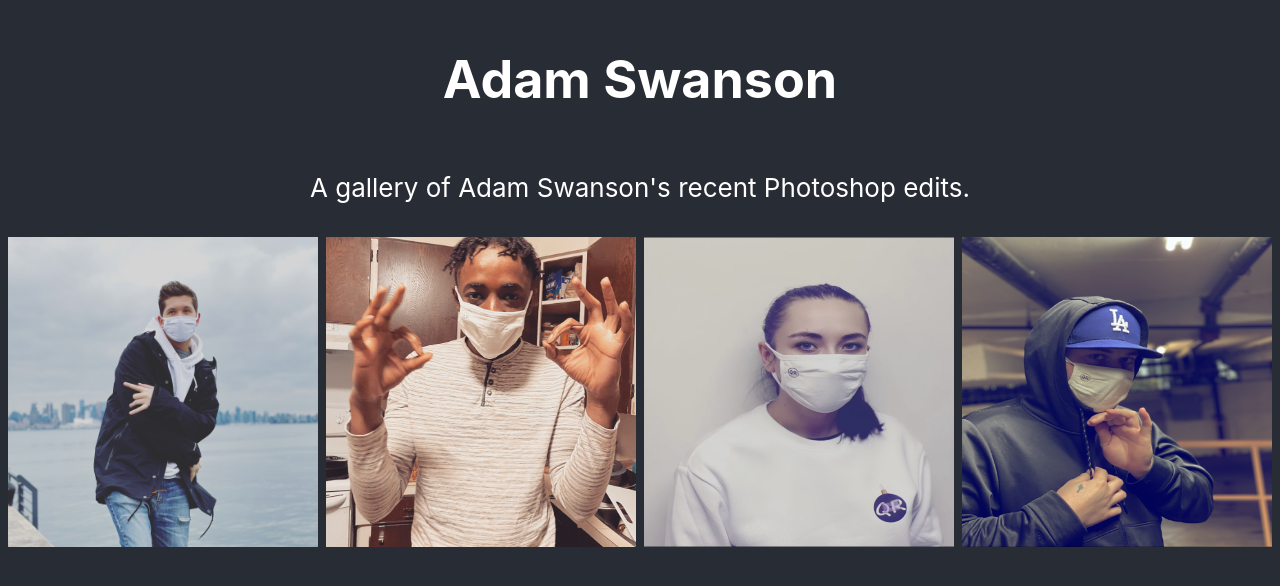
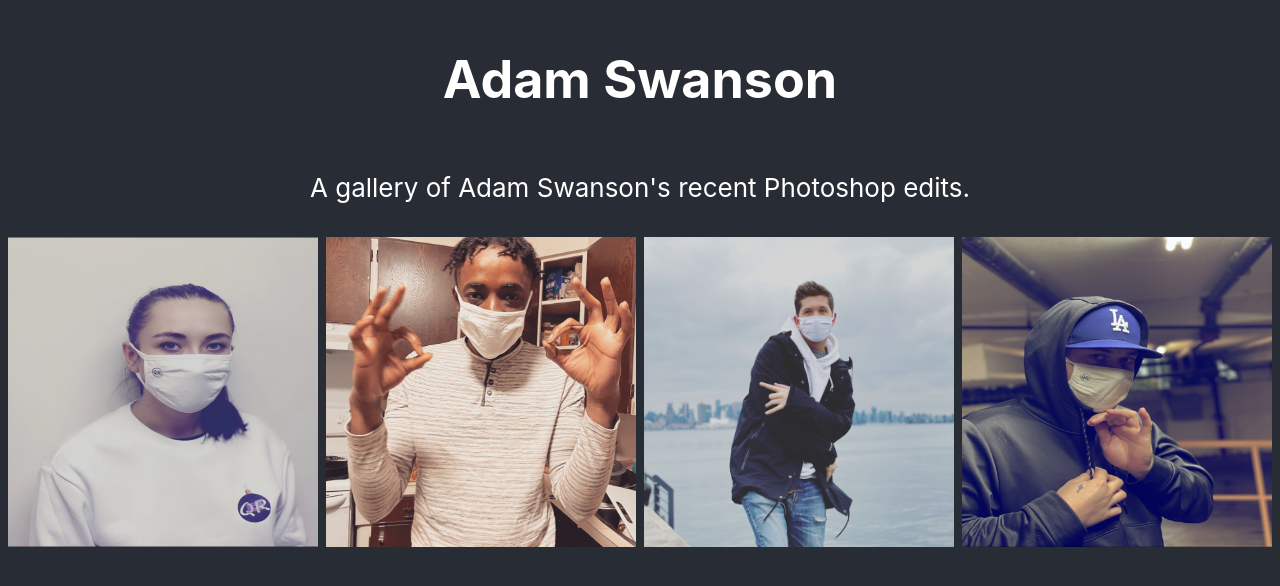
Before and after one commit to Swando97/react-js-introduction, a React (Create React App) app: page / in a window 1280 px wide. Shown: the part 120-706 px from the top of the page. Built offline with nearby package versions, Linux system fonts and the light colour scheme.

Commit message:
yuliia in place... next is trevor

```diff
--- a/src/App.js
+++ b/src/App.js
@@ -14,16 +14,14 @@ function App() {
         <p> A gallery of Adam Swanson's recent Photoshop edits.</p>
         <div class="row">
           <div class="column">
-            <img src={chris} alt="Chris Butler" />
-
+            <img src={yuliia} alt="Yuliia Kasapska" />
           </div>
           <div class="column">
             <img src={koffi} alt="Koffi" />
 
           </div>
           <div class="column">
-            <img src={yuliia} alt="Yuliia Kasapska" />
-
+            <img src={chris} alt="Chris Butler" />
           </div>
           <div class="column">
             <img src={trevor} alt="Trevor Henits" />
```
Also changed, not shown: 1 other file (tests, documents, lock files or other folders).
